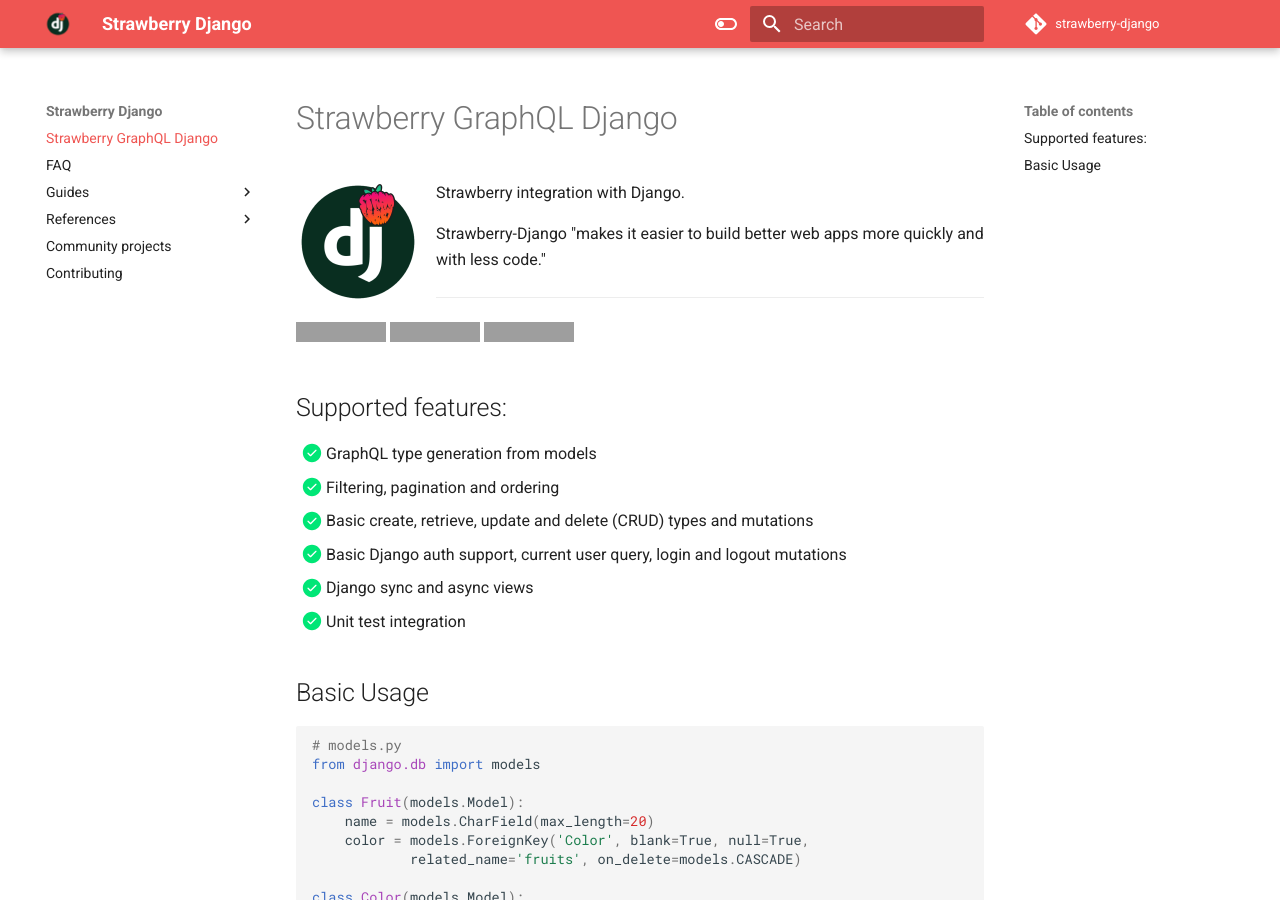
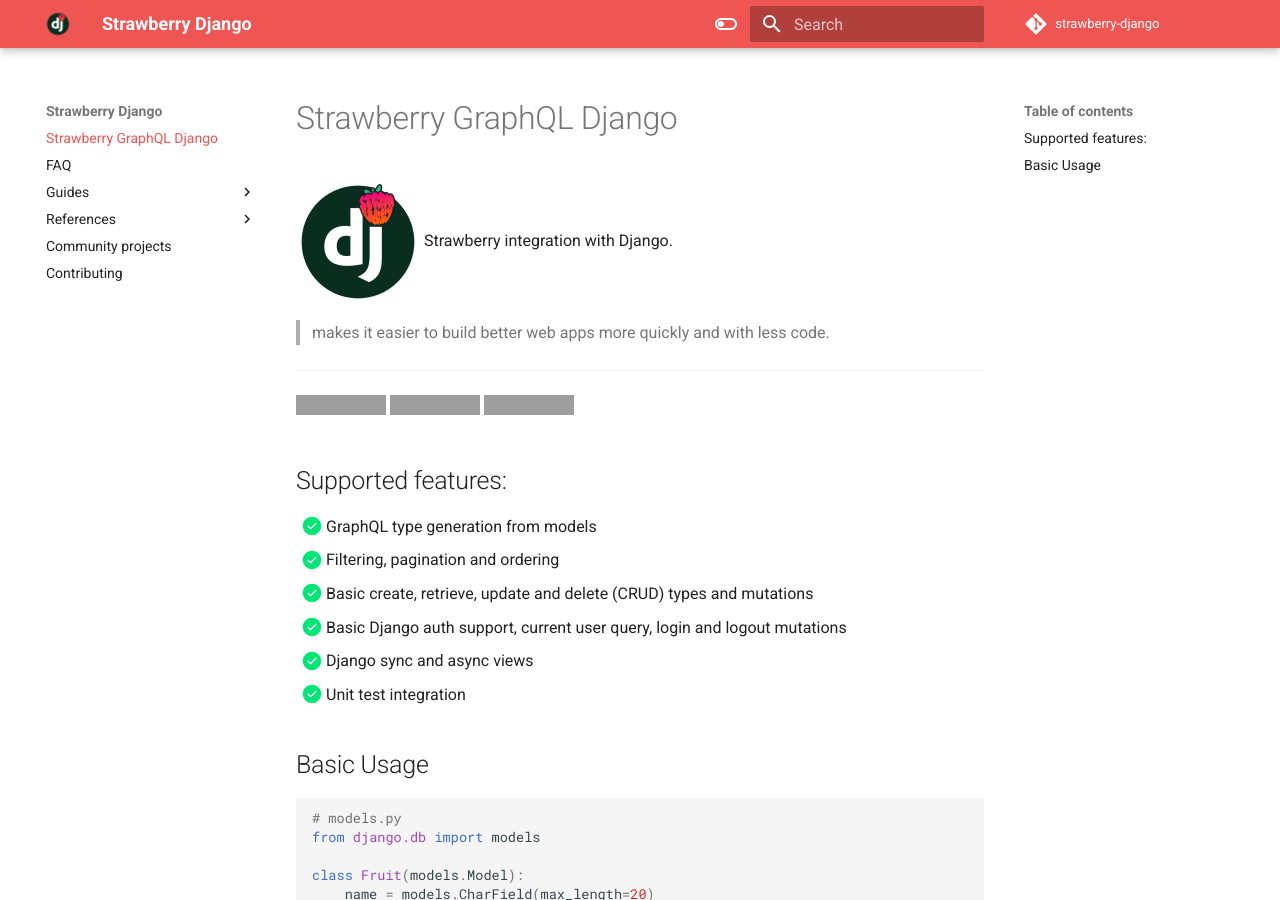
Before and after one commit to strawberry-graphql/strawberry-django, an MkDocs documentation site: the page built from docs/index.md, in a window 1280 px wide and 900 px high. Built offline with MkDocs 1.6.1 and Material for MkDocs 9.7.7, drawn with Linux system fonts in a browser that asks for light colours; comment, search, counter and statistics services are not loaded; grey boxes are pictures that could not be loaded.

Commit message:
docs -  formatting index.md

```diff
--- a/docs/index.md
+++ b/docs/index.md
@@ -1,7 +1,7 @@
-![Logo](./images/logo.png){ align=left }
+![Logo](./images/logo.png){ align=center }
 Strawberry integration with Django.
 
-Strawberry-Django "makes it easier to build better web apps more quickly and with less code."
+> makes it easier to build better web apps more quickly and with less code.
 
 ---
 
--- a/mkdocs.yml
+++ b/mkdocs.yml
@@ -70,7 +70,7 @@
   - FAQ: faq.md
   - Guides:
        - Query optimizer: ./guides/quick-start.md
-#      TBD's
+#      (TBD's)
        - UnitTesting: ./guides/unit-testing.md
        - Realtionships: ./guides/relationships.md
   - References:
```
